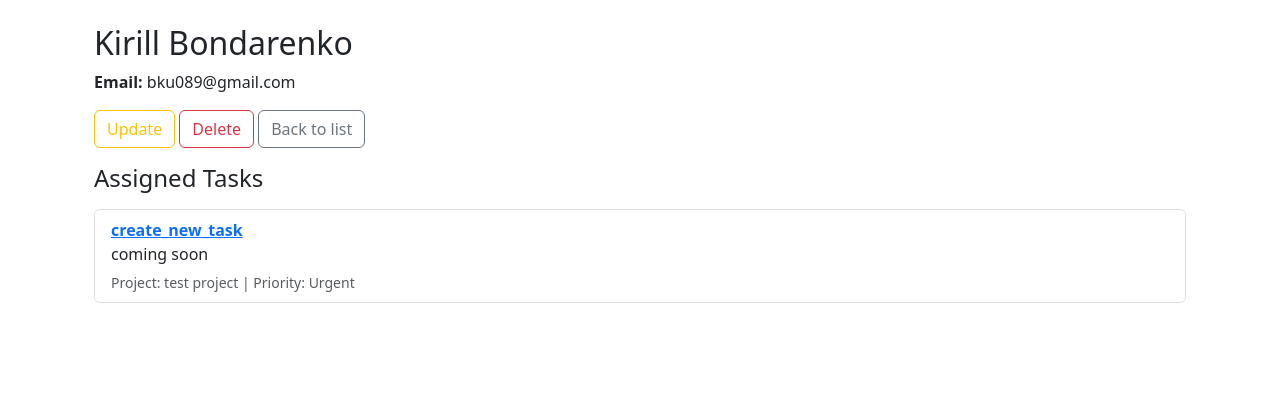
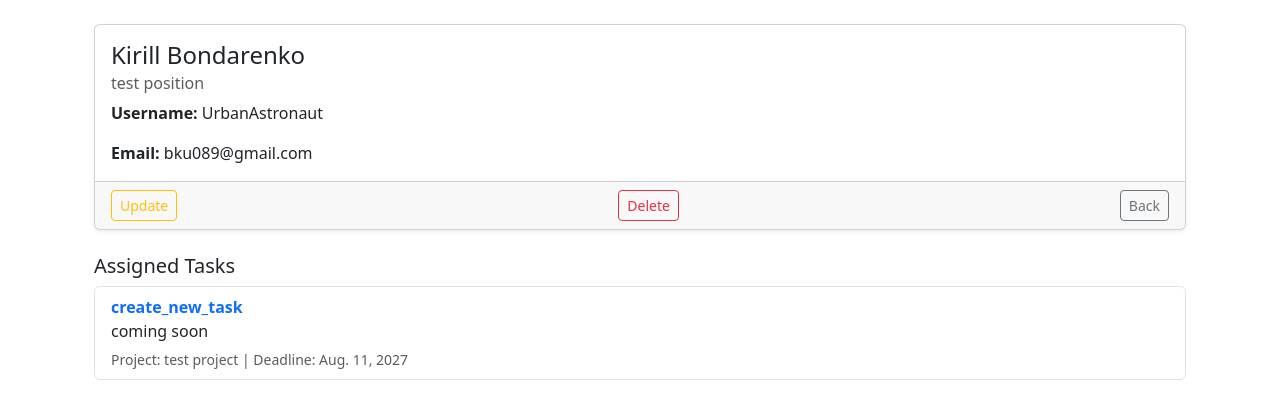
Before and after one commit to UrbanAstronaut88/it-project, a Django app: page /workers/1/ in a window 1280 px wide. Shown: the part 56-475 px from the top of the page. Run offline with Django 5.2, Linux system fonts and the light colour scheme; data comes from the database, SQL or seed files in the repository; both versions use the stored data as it was after the commit.

Commit message:
feat: added orkerorm - main/forms.py

```diff
--- a/templates/main/task_form.html
+++ b/templates/main/task_form.html
@@ -12,8 +12,10 @@
     <form method="post">
       {% csrf_token %}
       {{ form|crispy }}
-      <button type="submit" class="btn btn-sm btn-outline-primary">Create</button>
-      <a href="{% url 'main:task-list' %}" class="btn btn-sm btn-outline-secondary">Cancel</a>
+      <div class="d-flex gap-2 mt-3">
+        <button type="submit" class="btn btn-sm btn-outline-primary">Create</button>
+        <a href="{% url 'main:task-list' %}" class="btn btn-sm btn-outline-secondary">Cancel</a>
+      </div>
     </form>
   </div>
 {% endblock %}
--- a/templates/main/worker_detail.html
+++ b/templates/main/worker_detail.html
@@ -6,32 +6,39 @@
 
 {% block content %}
 <div class="container mt-4">
-  <h2>{{ worker.get_full_name|default:worker.username }}</h2>
-  <p><strong>Email:</strong> {{ worker.email }}</p>
+  <div class="card shadow-sm">
+    <div class="card-body">
+      <h4 class="card-title">{{ worker.first_name }} {{ worker.last_name }}</h4>
+      <h6 class="card-subtitle mb-2 text-muted">{{ worker.position }}</h6>
+      <p class="card-text"><strong>Username:</strong> {{ worker.username }}</p>
+      <p class="card-text"><strong>Email:</strong> {{ worker.email }}</p>
+    </div>
 
-  <div class="mb-3">
-    <a href="{% url 'main:worker-update' worker.pk %}" class="btn btn-outline-warning">Update</a>
-    <a href="{% url 'main:worker-delete' worker.pk %}" class="btn btn-outline-danger">Delete</a>
-    <a href="{% url 'main:worker-list' %}" class="btn btn-outline-secondary">Back to list</a>
+    <div class="card-footer d-flex justify-content-between">
+      <a href="{% url 'main:worker-update' worker.pk %}" class="btn btn-sm btn-outline-warning">Update</a>
+      <a href="{% url 'main:worker-delete' worker.pk %}" class="btn btn-sm btn-outline-danger">Delete</a>
+      <a href="{% url 'main:worker-list' %}" class="btn btn-sm btn-outline-secondary">Back</a>
+    </div>
   </div>
 
-  <h4>Assigned Tasks</h4>
-  {% if tasks %}
-    <ul class="list-group mt-3">
-      {% for task in tasks %}
-        <li class="list-group-item">
-          <a href="{% url 'main:task-detail' task.pk %}">
-            <strong>{{ task.name }}</strong>
-          </a>
-          <p class="mb-1">{{ task.description|truncatewords:15 }}</p>
-          <small class="text-muted">Project: {{ task.project.name }} | Priority: {{ task.priority }}</small>
+  <div class="mt-4">
+    <h5>Assigned Tasks</h5>
+    <ul class="list-group mt-2">
+      {% for task in worker.tasks.all %}
+        <li class="list-group-item d-flex justify-content-between align-items-center">
+          <div>
+            <a href="{% url 'main:task-detail' task.pk %}" class="text-decoration-none">
+              <strong>{{ task.name }}</strong>
+            </a>
+            <p class="mb-1">{{ task.description|truncatewords:15 }}</p>
+            <small class="text-muted">Project: {{ task.project.name }} | Deadline: {{ task.deadline }}</small>
+          </div>
+          <span class="badge bg-{{ task.priority|lower }}">{{ task.priority }}</span>
         </li>
+      {% empty %}
+        <li class="list-group-item">No tasks assigned to this worker.</li>
       {% endfor %}
     </ul>
-  {% else %}
-    <div class="alert alert-info mt-3" role="alert">
-      This worker has no assigned tasks.
-    </div>
-  {% endif %}
+  </div>
 </div>
 {% endblock %}
```
Also changed, not shown: main/forms.py (+14 -1 lines), db.sqlite3.
